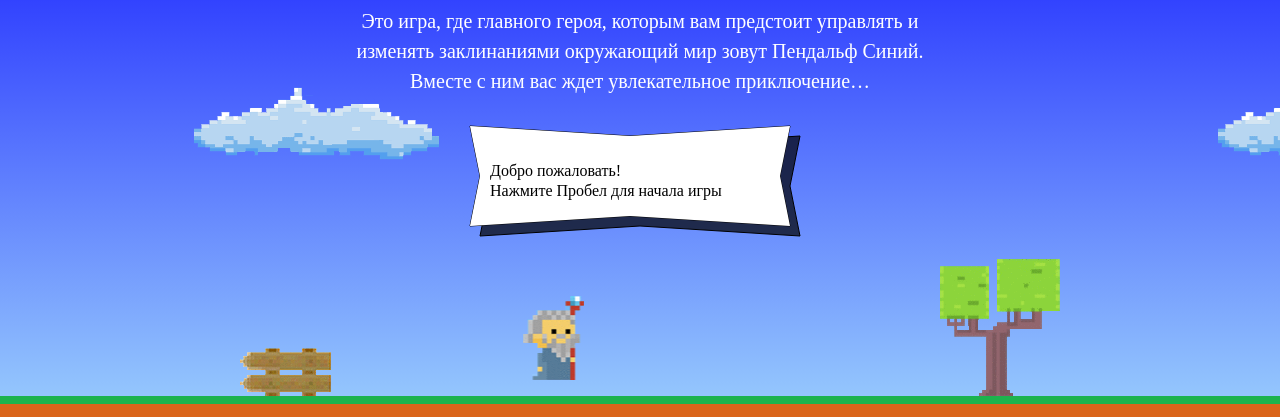
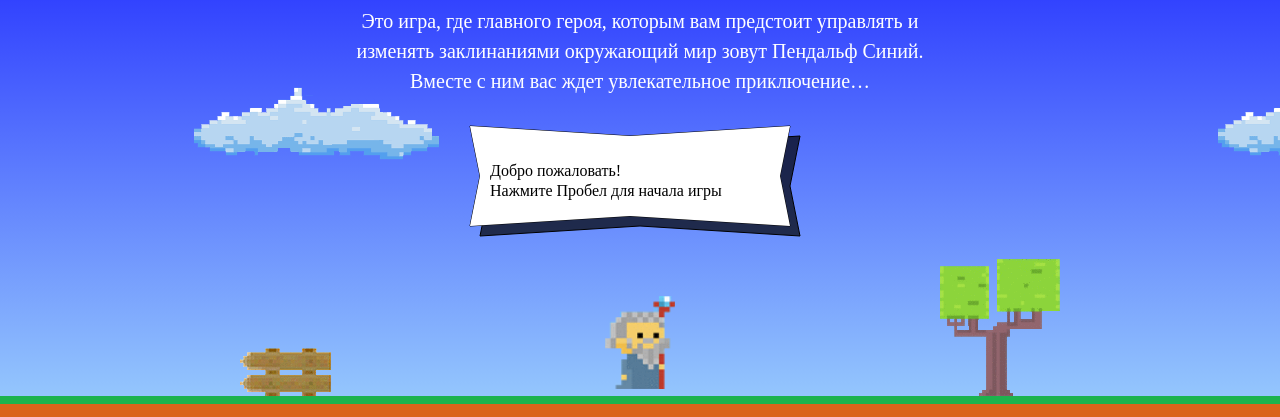
Before and after one commit to Vishnyasuper/488747-code-and-magick, a website: page index.html in a window 1280 px wide. Shown: the part 203-620 px from the top of the page. Drawn offline with Linux system fonts and the light colour scheme; a web font is replaced by a local one.

Commit message:
Изменение скорости и размера фаербола

```diff
--- a/index.html
+++ b/index.html
@@ -174,8 +174,35 @@
 </template>
 
 <script>
-  var fireballSize = 100;
+  var fireballSize = 22;
+  var getFireballSpeed = function(left){
+    if (left===1) {
+      var speed = 5;
+    } else {
+      var speed = 2;
+    }
+    return speed;
+  }
+
+  var wizardSpeed = 3;
+  var wizardWidth = 70;
+
+  var getWizardHeight = function (){
+    var wizardHeight = 1.3337 * wizardWidth;
+    return wizardHeight;
+  }
+
+  function getWizardX (width){
+    var currentWizardX = width/2 - wizardWidth/2;
+    return currentWizardX;
+  }
+
+  function getWizardY (height){
+     var currentWizardY = height*2/3;
+     return currentWizardY;
+  }
 </script>
+
 <script src="./js/game.js"></script>
 
 </body>
```
